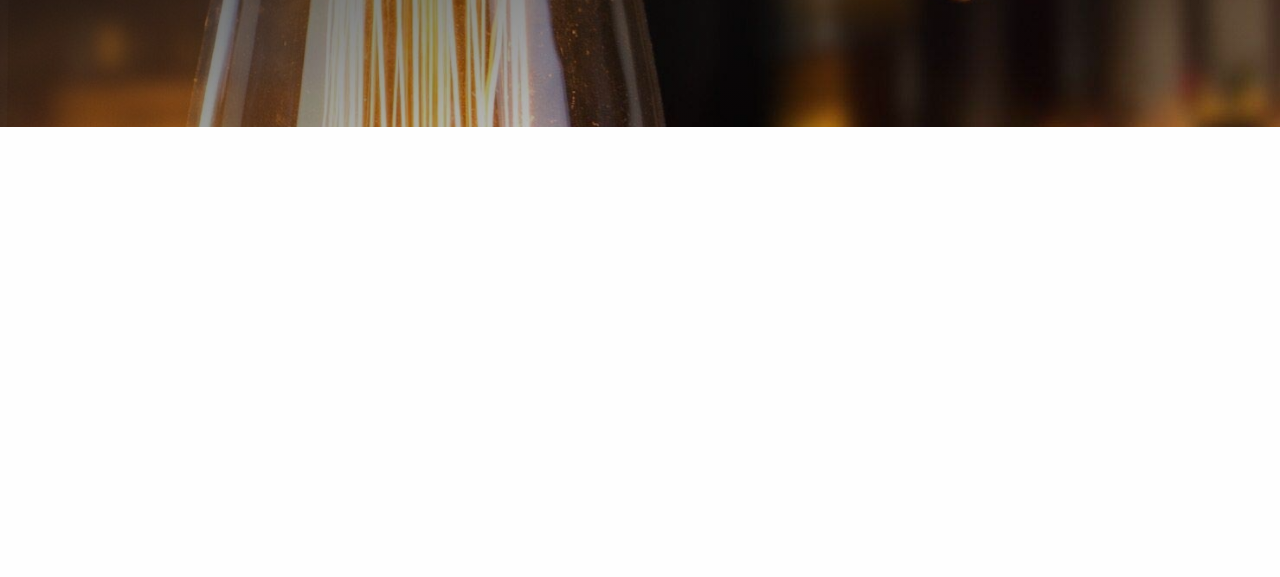
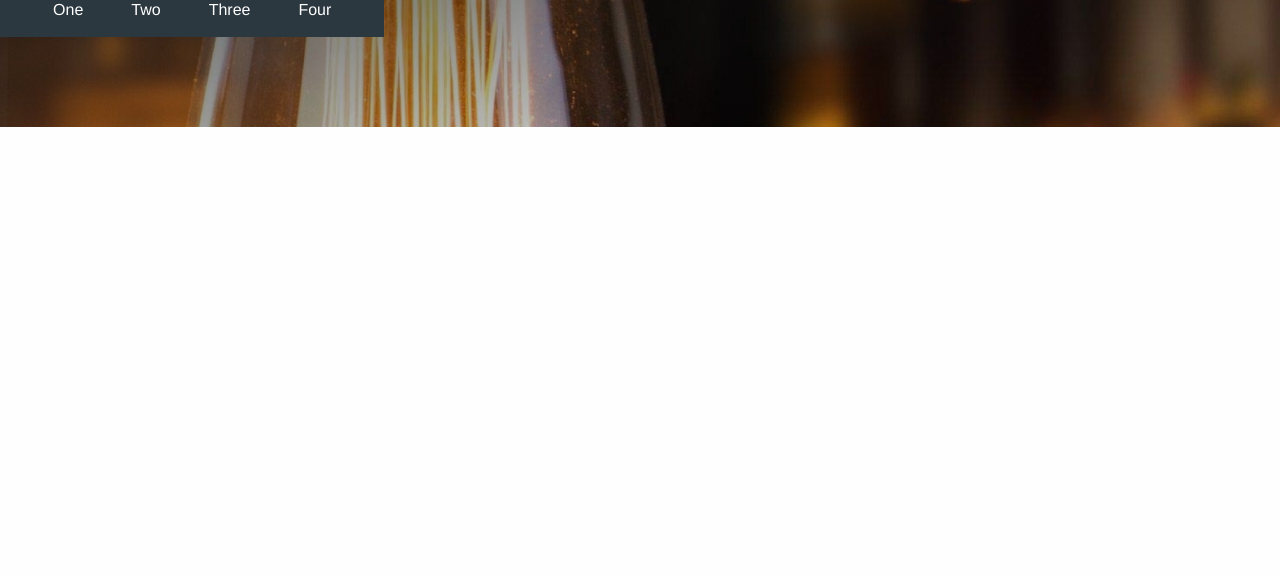
Before and after one commit to cpwalters75/Larry-Ipsum, a plain HTML site: page public/ipsum.html in a window 1280 px wide. Shown: the part 223-800 px from the top of the page. Drawn offline with nearby package versions, Linux system fonts and the light colour scheme; a web font is replaced by a local one.

Commit message:
added nav element

```diff
--- a/public/assets/css/style.css
+++ b/public/assets/css/style.css
@@ -60,6 +60,7 @@ cursive text:
   /*--END OF INDEX.HTML */
 /*==============================================================================================================*/
  /*--START OF IPSUM.HTML */
+
 .hero-search-filter {
   background: linear-gradient(to bottom right, #131313, transparent), url("../images/edison_bulb.jpg") center center no-repeat;
   height: 350px;
@@ -79,3 +80,40 @@ cursive text:
   padding: 10px 5px;
   text-shadow: 2px 2px 5px black;
 }
+
+.hover-underline-menu {
+  width: 100%;
+}
+
+.hover-underline-menu .menu {
+  background-color: #2C3840;
+}
+
+.hover-underline-menu .menu a {
+  color: #fefefe;
+  padding: 1.2rem 1.5rem;
+}
+
+.hover-underline-menu .menu .underline-from-center {
+  position: relative;
+}
+
+.hover-underline-menu .menu .underline-from-center::after {
+  content: "";
+  position: absolute;
+  top: calc(100% - 0.125rem);
+  border-bottom: 0.125rem solid #fefefe;
+  left: 50%;
+  right: 50%;
+  transition: all 0.5s ease;
+}
+
+.hover-underline-menu .menu .underline-from-center:hover::after {
+  left: 0;
+  right: 0;
+  transition: all 0.5s ease;
+}
+
+#header-nav {
+  vertical-align: baseline;
+}
--- a/public/assets/js/script.js
+++ b/public/assets/js/script.js
@@ -4,3 +4,6 @@ $(() => {
     window.location.replace('/ipsum.html');
   });
 });
+
+// START OF FOUNDATION JAVASCRIPT ===========================================================================================
+$("[data-menu-underline-from-center] a").addClass("underline-from-center");
--- a/public/ipsum.html
+++ b/public/ipsum.html
@@ -17,6 +17,14 @@
   <header class="hero-search-filter">
     <div class="hero-search-filter-content">
       <h1>Larry Ipsum</h1>
+        <nav id="header-nav" class="hover-underline-menu" data-menu-underline-from-center>
+          <ul class="menu align-center">
+            <li><a href="#">One</a></li>
+            <li><a href="#">Two</a></li>
+            <li><a href="#">Three</a></li>
+            <li><a href="#">Four</a></li>
+          </ul>
+        </nav>
     </div>
   </header>
 
```
